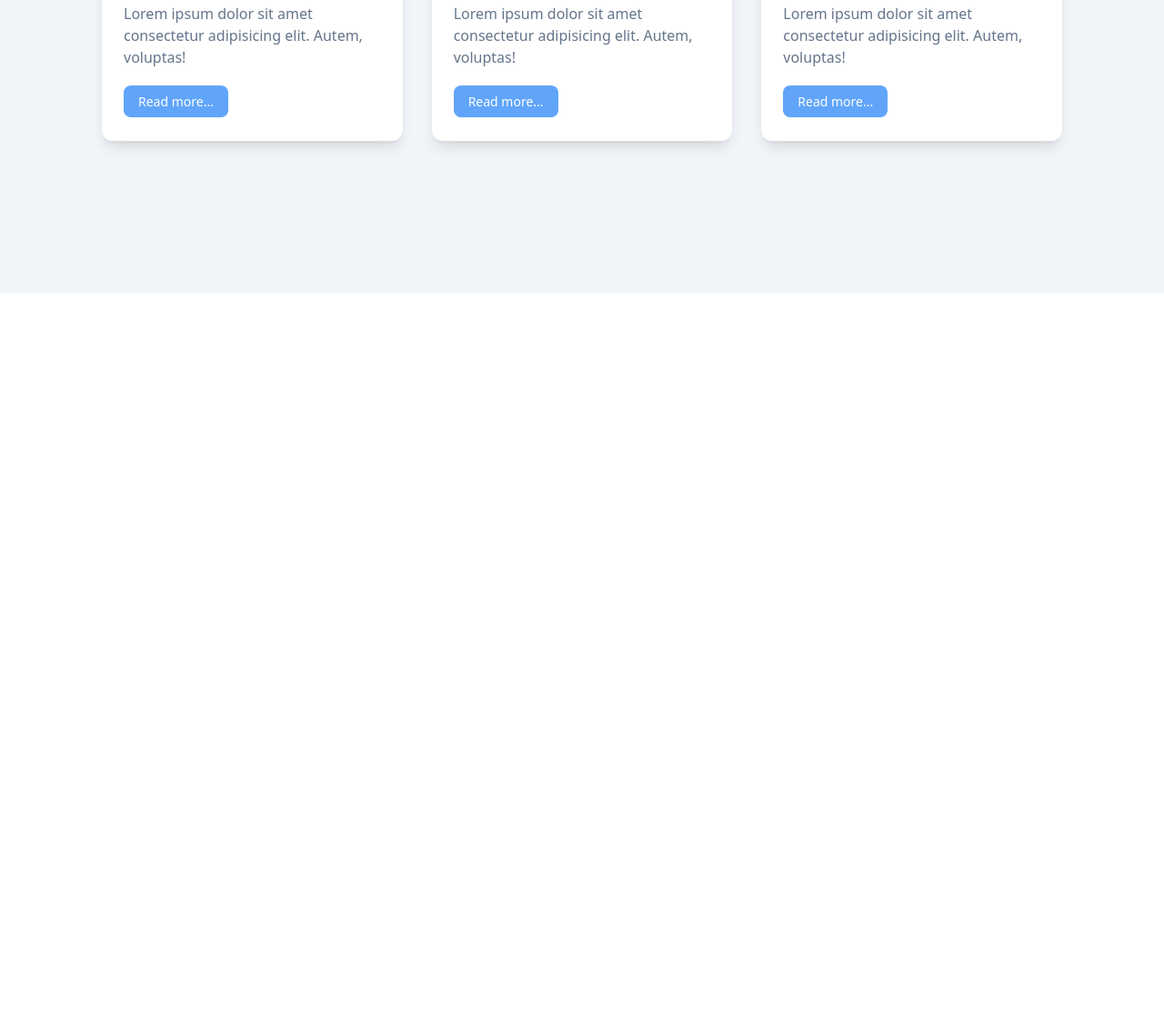
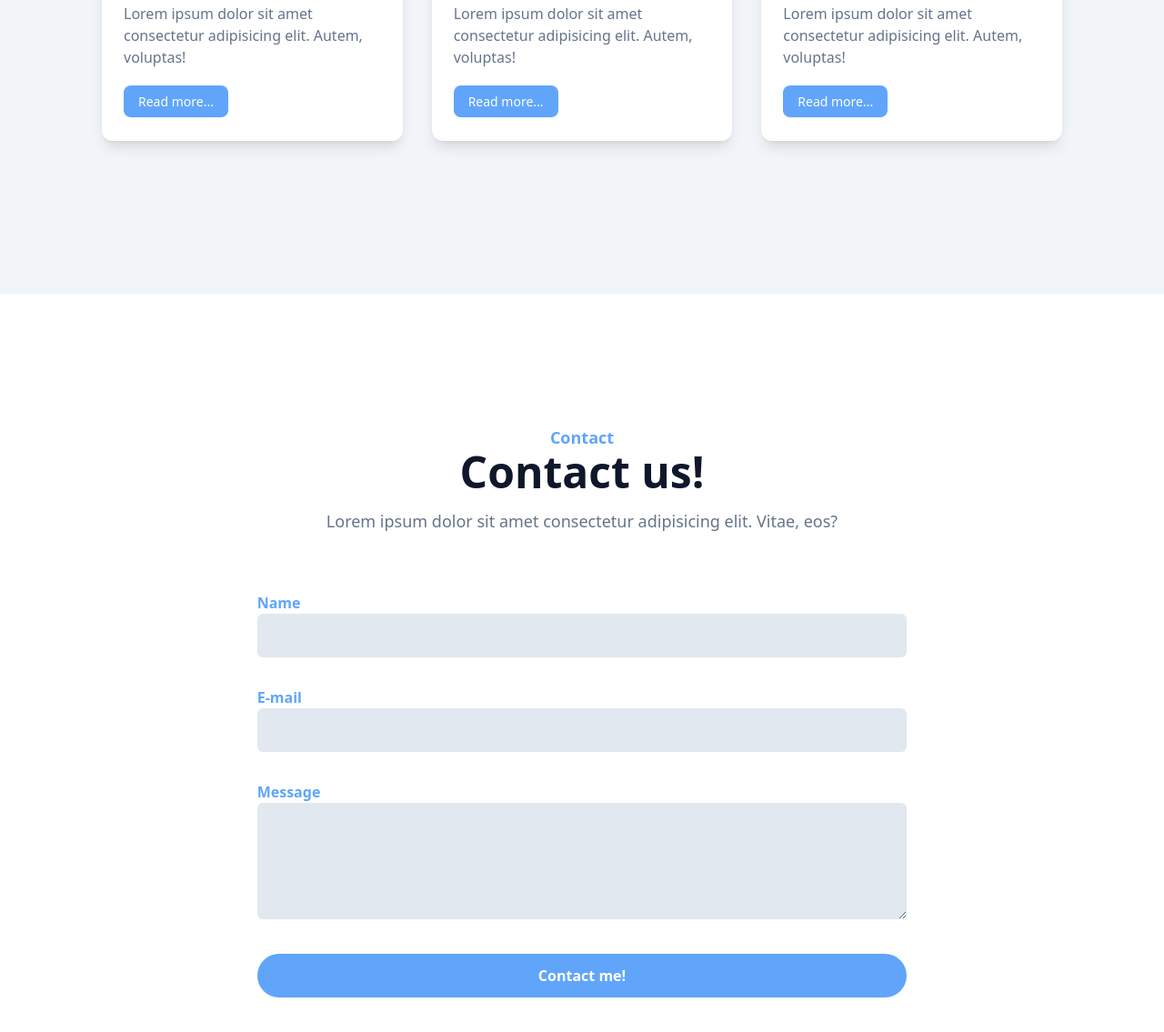
Before and after one commit to teddynanta/portfolio, a website: page index.html in a window 1280 px wide. Shown: the part 3942-5077 px from the top of the page at 91% size. Before the commit the page ends 4265 px from the top, so only its background shows below. Drawn offline with Linux system fonts and the light colour scheme.

Commit message:
adding contact section

```diff
--- a/index.html
+++ b/index.html
@@ -245,7 +245,7 @@
   </section>
   <!-- Clients Section End -->
 
-  <!-- Blog Sections Start -->
+  <!-- Blog Section Start -->
   <section id="blog" class="pt-36 pb-32 bg-slate-100">
     <div class="container">
       <div class="w-full px-4">
@@ -302,7 +302,46 @@
       </div>
     </div>
   </section>
-  <!-- Blog Sections End -->
+  <!-- Blog Section End -->
+
+  <!-- Contact Section Start -->
+  <section id="contact" class="pt-36 pb-32">
+    <div class="container">
+      <div class="w-full px-4">
+        <div class="max-w-xl mx-auto text-center mb-16">
+          <h4 class="font-semibold text-lg text-primary">Contact</h4>
+          <h2 class="font-bold text-3xl text-dark mb-4 sm:text-4xl lg:text-5xl">Contact us!</h2>
+          <p class="font-medium text-md text-secondary md:text-lg">Lorem ipsum dolor sit amet consectetur adipisicing
+            elit. Vitae, eos?</p>
+        </div>
+      </div>
+      <form action="">
+        <div class="w-full lg:w-2/3 lg:mx-auto">
+          <div class="w-full px-4 mb-8">
+            <label for="name" class="text-base text-primary font-bold">Name</label>
+            <input type="text" id="name" name="name"
+              class="w-full bg-slate-200 text-dark p-3 rounded-md focus:outline-none focus:ring-primary focus:ring-1 focus:border-primary">
+          </div>
+          <div class="w-full px-4 mb-8">
+            <label for="email" class="text-base text-primary font-bold">E-mail</label>
+            <input type="email" id="email" name="email"
+              class="w-full bg-slate-200 text-dark p-3 rounded-md focus:outline-none focus:ring-primary focus:ring-1 focus:border-primary">
+          </div>
+          <div class="w-full px-4 mb-8">
+            <label for="message" class="text-base text-primary font-bold">Message</label>
+            <textarea type="text" id="message" name="message"
+              class="w-full bg-slate-200 text-dark p-3 rounded-md focus:outline-none focus:ring-primary focus:ring-1 focus:border-primary h-32"></textarea>
+          </div>
+          <div class="w-full px-4">
+            <button
+              class="tex-base font-semibold text-white bg-primary px-8 py-3 rounded-full shadow-sm w-full hover:opacity-80 hover:shadow-lg transition duration-300">Contact
+              me!</button>
+          </div>
+        </div>
+      </form>
+    </div>
+  </section>
+  <!-- Contact Section End -->
 
   <script src="dist/js/script.js"></script>
 </body>
```
Also changed, not shown: dist/output.css.
